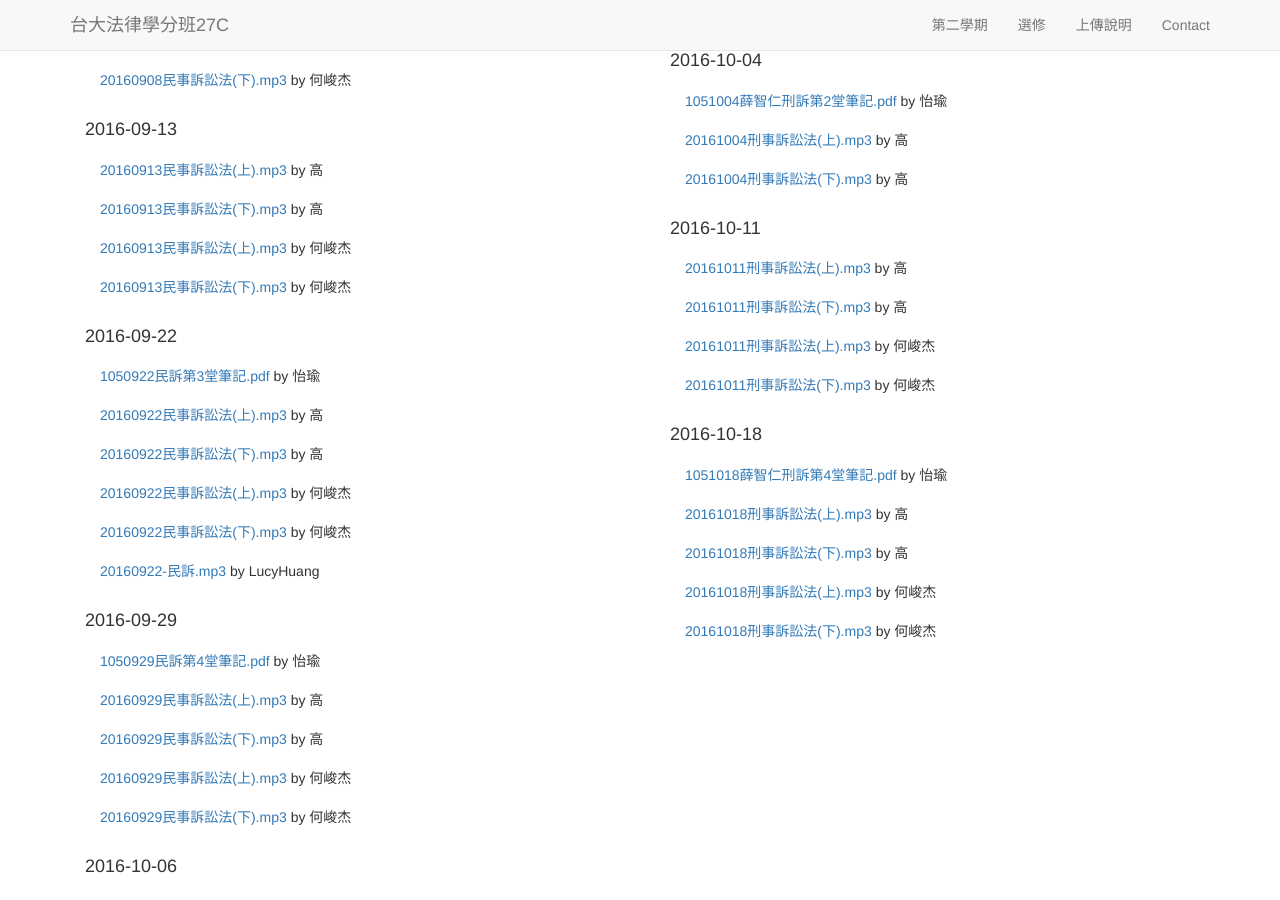
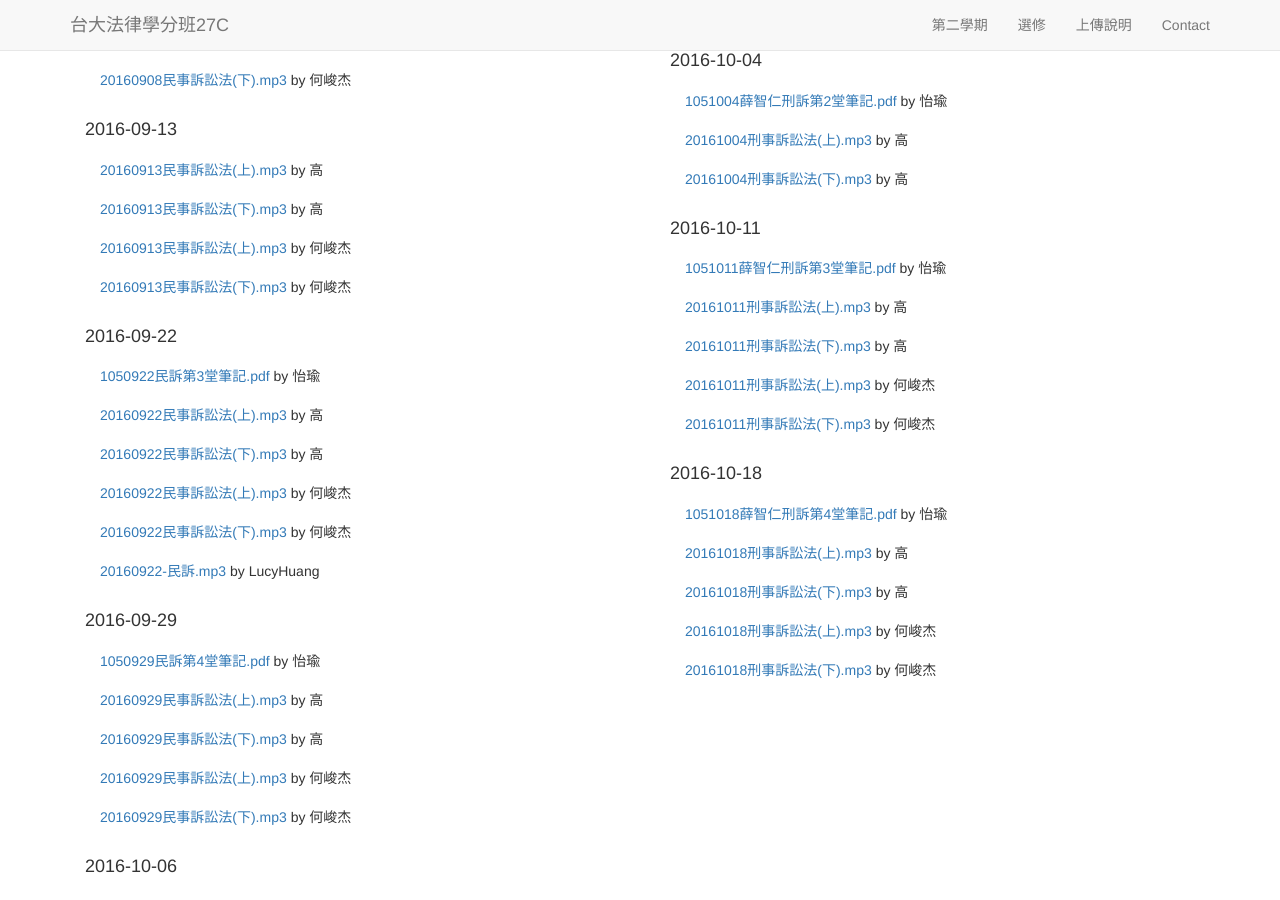
Before and after one commit to maxmilian/ntu_specs_law, a Jekyll site: the page built from semester2/index.html, in a window 1280 px wide and 900 px high, scrolled down 328 px. Built offline with Jekyll 4.4.1, drawn with Linux system fonts in a browser that asks for light colours; nearby versions of some CDN libraries.

Commit message:
add criminal_procedure_3

```diff
--- a/semester2/index.html
+++ b/semester2/index.html
@@ -75,6 +75,7 @@ layout: template1
       </ul>
       <h4>2016-10-11</h4>
       <ul class="list-group">
+        <li class="list-group-item"><a href="/ntu_specs_law/semester2/criminal_procedure/doc/criminal_procedure_3.pdf">1051011薛智仁刑訴第3堂筆記.pdf</a> by 怡瑜</li>
         <li class="list-group-item"><a href="{{ site.criminal_procedure_record }}/Kao_3_1.mp3">20161011刑事訴訟法(上).mp3</a> by 高</li>
         <li class="list-group-item"><a href="{{ site.criminal_procedure_record }}/Kao_3_2.mp3">20161011刑事訴訟法(下).mp3</a> by 高</li>
         <li class="list-group-item"><a href="{{ site.criminal_procedure_record }}/Ho_3_1.mp3">20161011刑事訴訟法(上).mp3</a> by 何峻杰</li>
```
Also changed, not shown: 1 other file.
